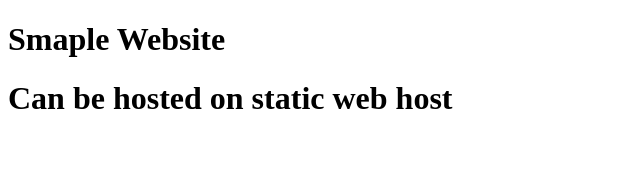
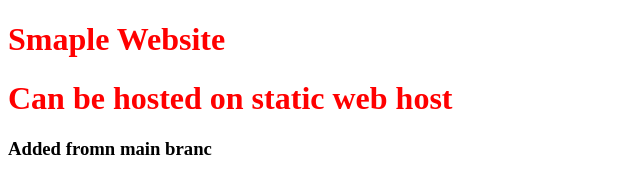
Before and after one commit to pratyushbat/DeployFrontend, a plain HTML site: page index.html in a window 1280 px wide. Shown: the whole page, without its empty margins (0-640 px from the left). Drawn offline with Linux system fonts and the light colour scheme.

Commit message:
added color in main branch

```diff
--- a/index.html
+++ b/index.html
@@ -5,11 +5,13 @@
     <meta charset="UTF-8">
     <meta name="viewport" content="width=device-width, initial-scale=1.0">
     <title>Title</title>
+    <link rel="stylesheet" href="styles.css">
 </head>
 
 <body>
     <h1>Smaple Website</h1>
     <h1>Can be hosted on static web host</h1>
+    <h3>Added fromn main branc</h3>
 
 </body>
 
--- /dev/null
+++ b/styles.css
@@ -0,0 +1 @@
+h1{color: red;}
```
